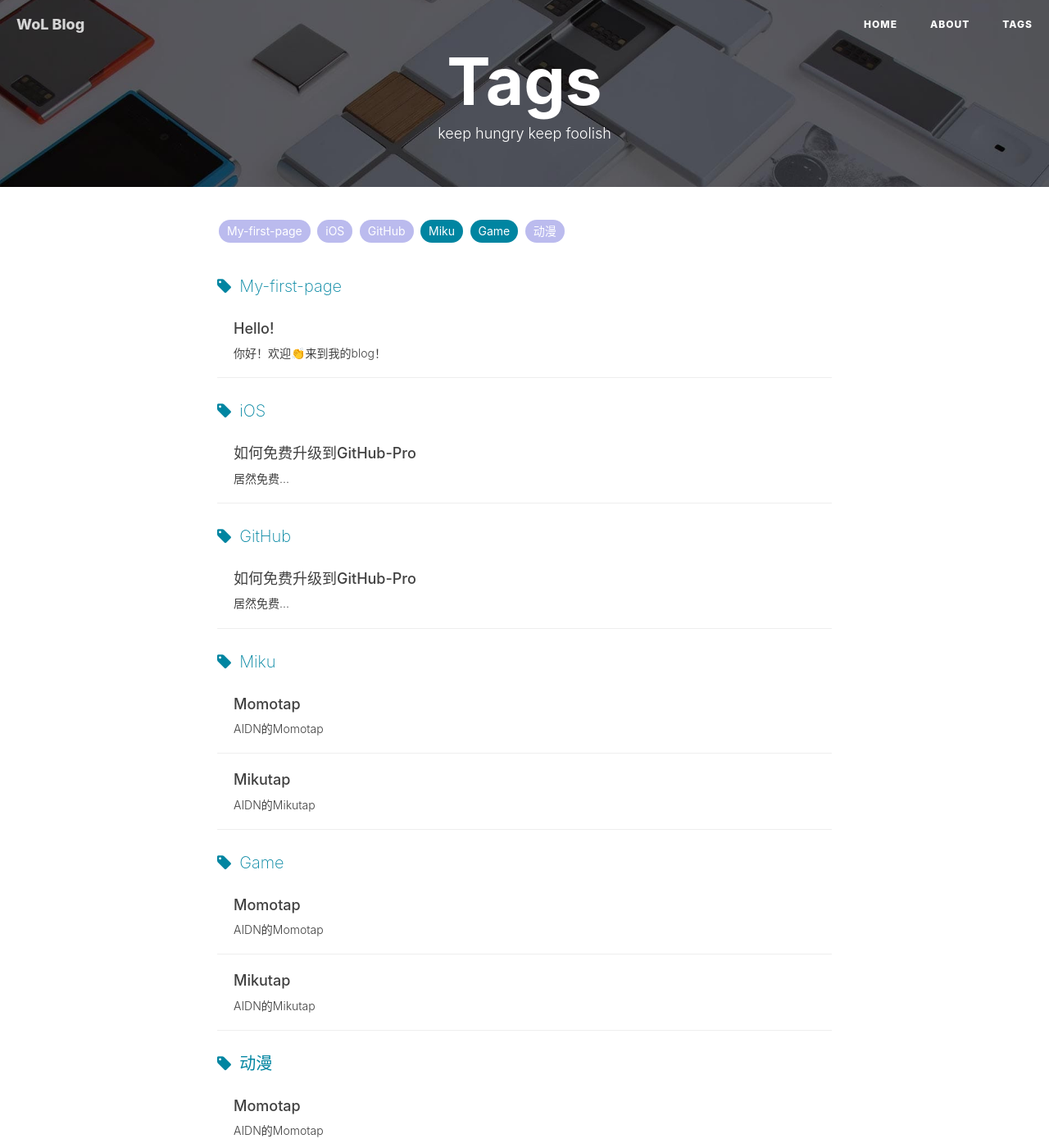
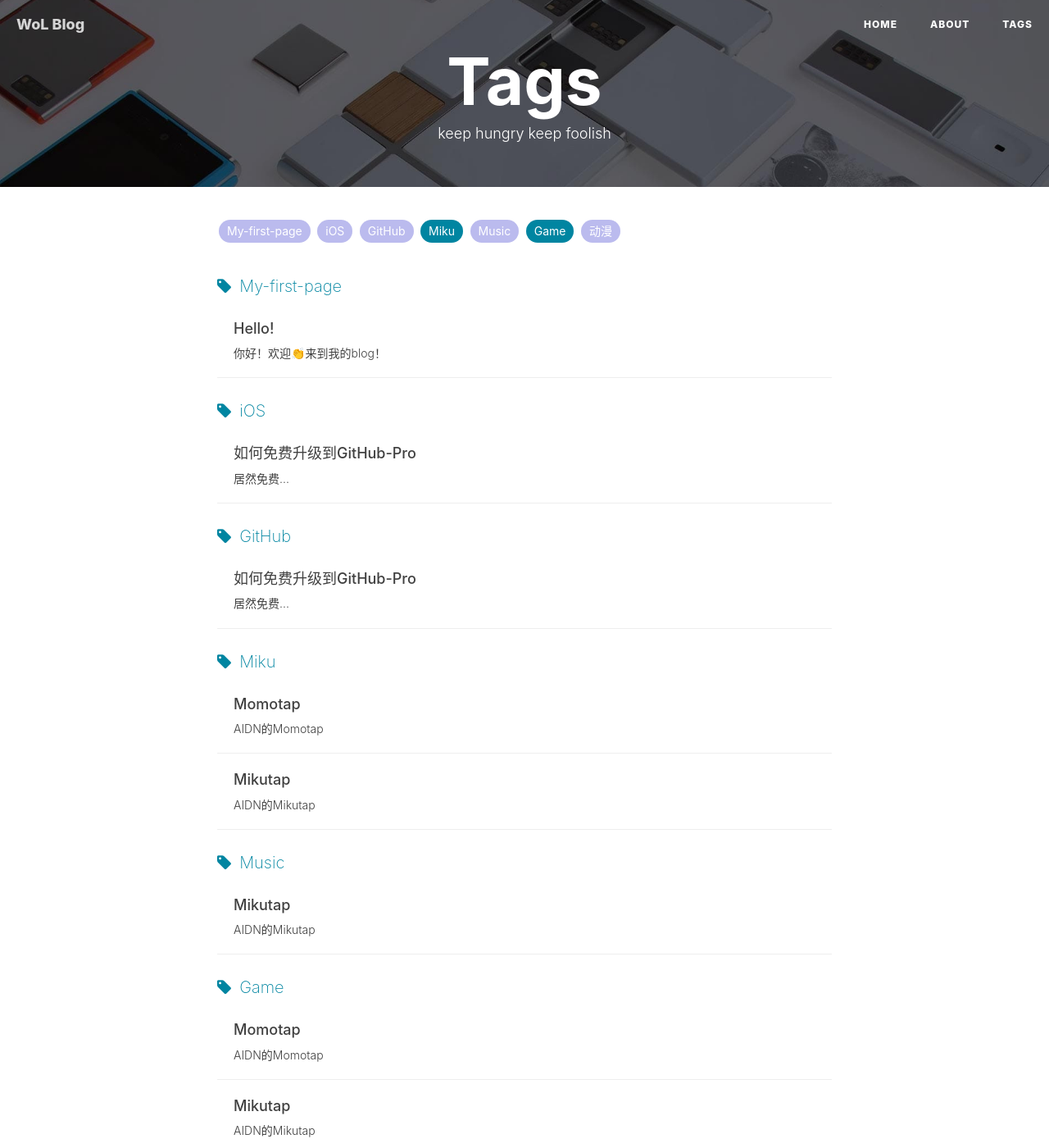
Before and after one commit to WoLeo-Z/Blog, a Jekyll site: the page built from tags.html, in a window 1280 px wide and 1400 px high. Shown: the whole window at 82% size. Built offline with Jekyll 4.4.1, drawn with Linux system fonts in a browser that asks for light colours; nearby versions of some CDN libraries; comment, search, counter and statistics services are not loaded.

Commit message:
Update 2021-01-28-Mikutap.md

```diff
--- a/_posts/2021-01-28-Mikutap.md
+++ b/_posts/2021-01-28-Mikutap.md
@@ -8,6 +8,7 @@ header-img:
 catalog: true
 tags:
     - Miku
+    - Music
     - Game
 ---
 
```
